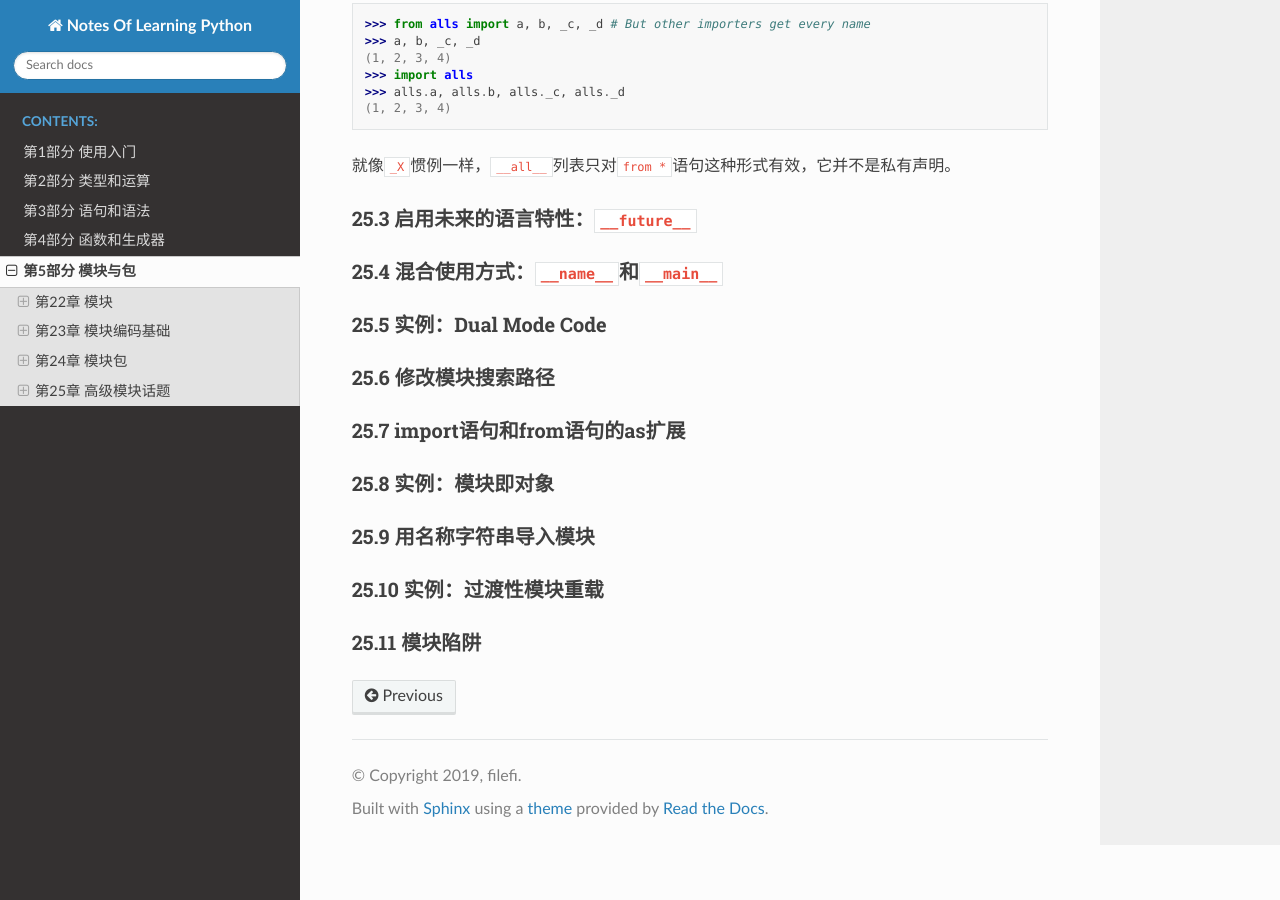
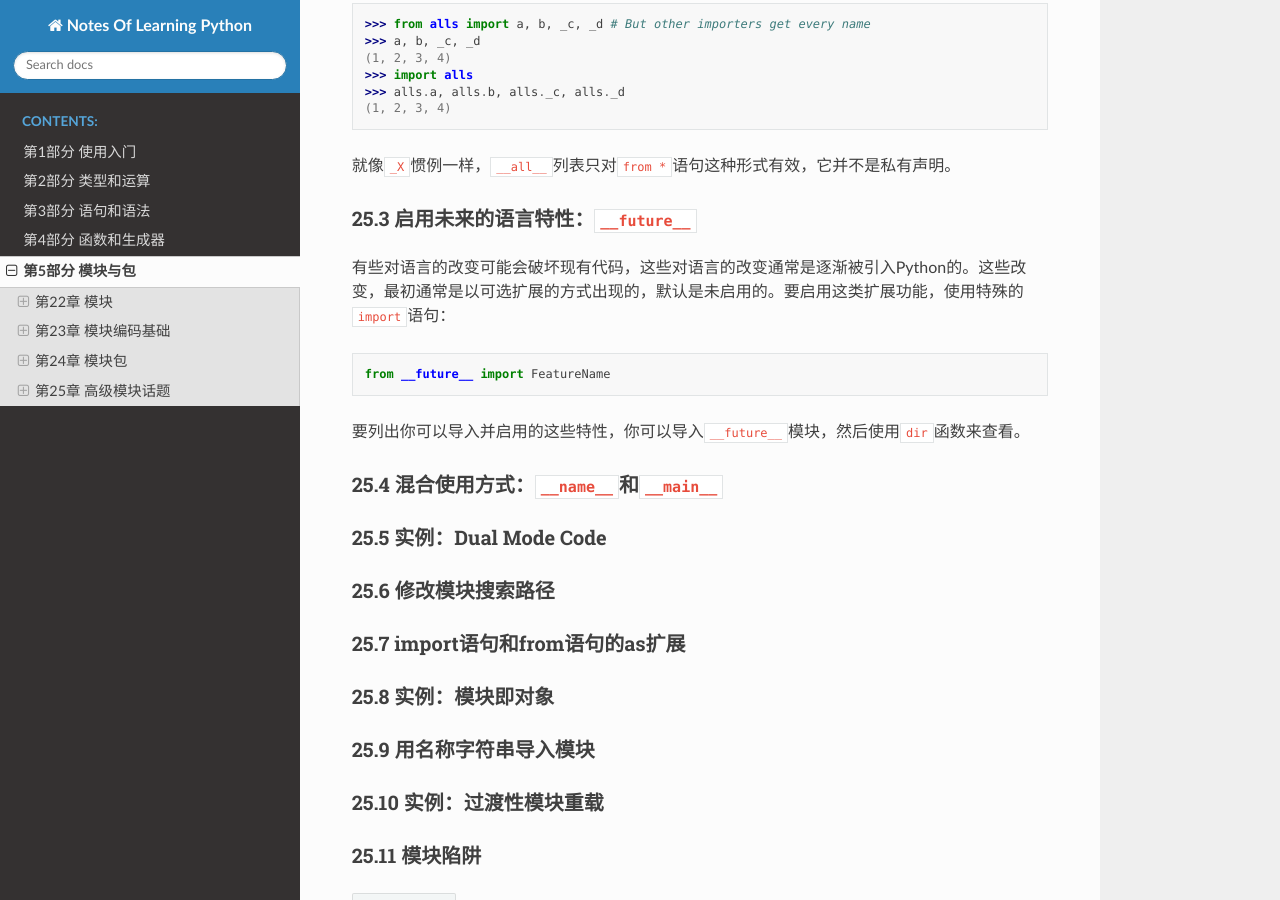
Before and after one commit to filefi/NotesOfLearningPython, a Sphinx documentation site: the page built from source/Part_5_Modules_and_Packages.md, in a window 1280 px wide and 900 px high, scrolled down 17976 px. Built offline with Sphinx 7.4.7 and the Read the Docs theme 2.0.0, drawn with Linux system fonts in a browser that asks for light colours.

````diff
--- a/source/Part_5_Modules_and_Packages.md
+++ b/source/Part_5_Modules_and_Packages.md
@@ -732,8 +732,15 @@ NameError: name 'b' is not defined
 
 就像`_X`惯例一样，`__all__`列表只对`from *`语句这种形式有效，它并不是私有声明。
 
+### 25.3 启用未来的语言特性：`__future__`
 
-### 25.3 启用未来的语言特性：`__future__`
+有些对语言的改变可能会破坏现有代码，这些对语言的改变通常是逐渐被引入Python的。这些改变，最初通常是以可选扩展的方式出现的，默认是未启用的。要启用这类扩展功能，使用特殊的`import`语句：
+
+```python
+from __future__ import FeatureName
+```
+
+要列出你可以导入并启用的这些特性，你可以导入`__future__`模块，然后使用`dir`函数来查看。
 
 
 ### 25.4 混合使用方式：`__name__`和`__main__`
````
